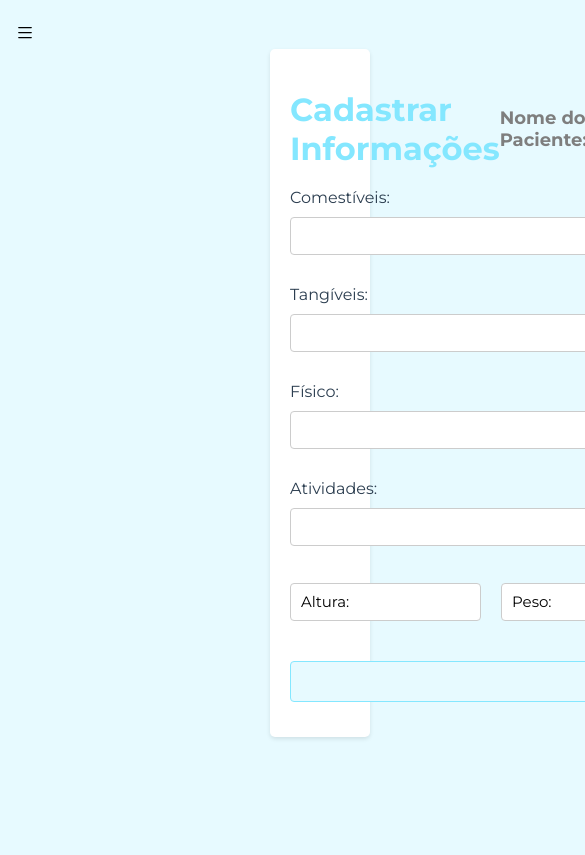
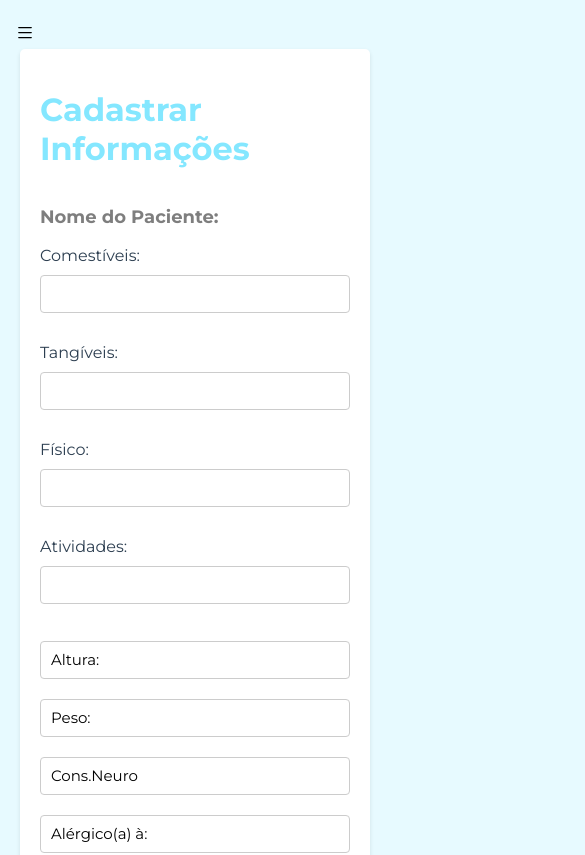
Before and after one commit to LucasGuedes-s/Clinica-maria-luiza, a Vue app in the folder front-end/: page /cadastrarinformacoes in a window 390 px wide. Shown: the top 855 px of the page, 585 px wide, since content can reach past the window. Built offline with nearby package versions, Linux system fonts and the light colour scheme.

Commit message:
Alteração

```diff
--- a/front-end/src/views/CadastrarInformacoesView.vue
+++ b/front-end/src/views/CadastrarInformacoesView.vue
@@ -133,6 +133,27 @@ input::placeholder {
     color: black;
     font-size: 15px;
 }
+@media screen and (max-width: 768px) {
+    .main_content {
+        margin-left: 0;
+    }
+
+    .header_container {
+        flex-direction: column;
+        align-items: flex-start;
+    }
+
+    .formgroup_pequenosinputs {
+        flex-direction: column;
+    }
+
+    .form-group input,
+    .formgroup_pequenosinputs input,
+    .btn_cadastrarinformacoes {
+        width: 100%;
+    }
+}
+
 </style>
 
 <script>
```
